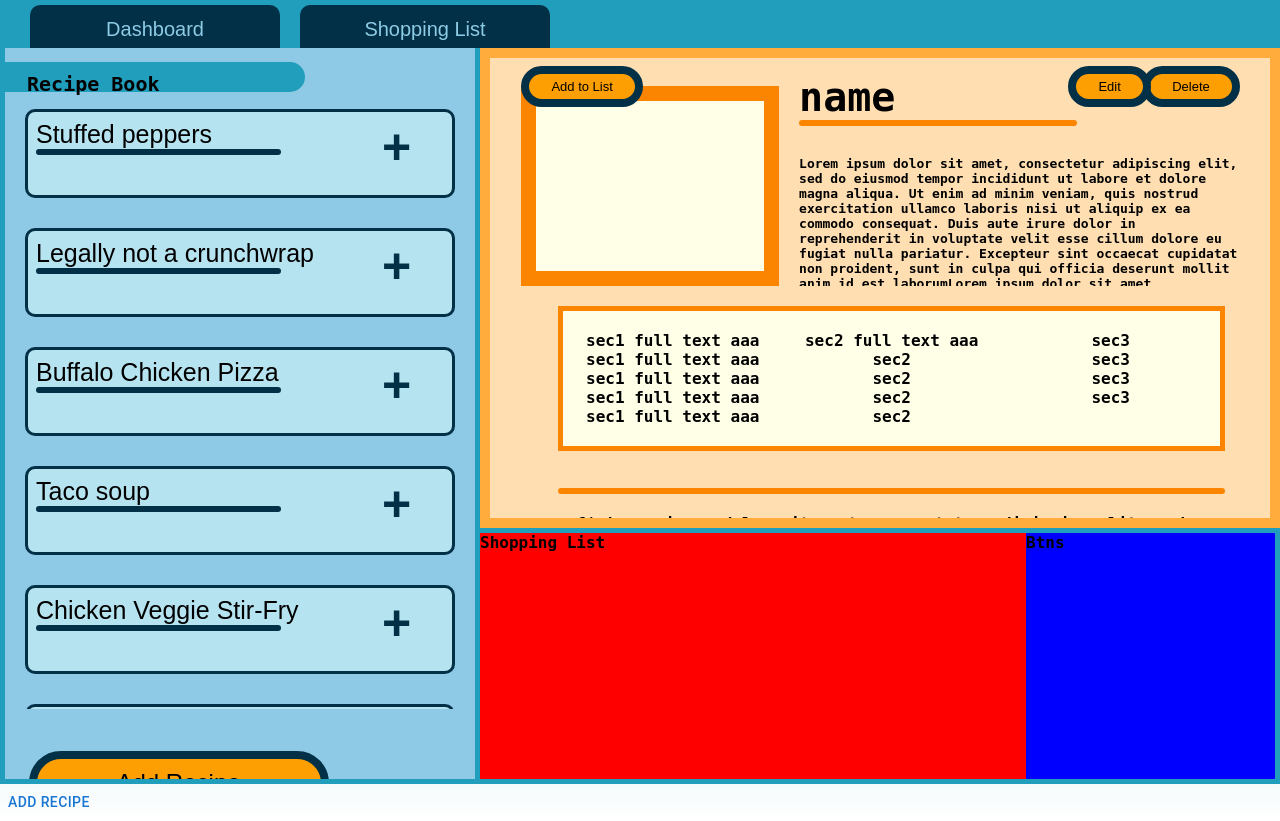
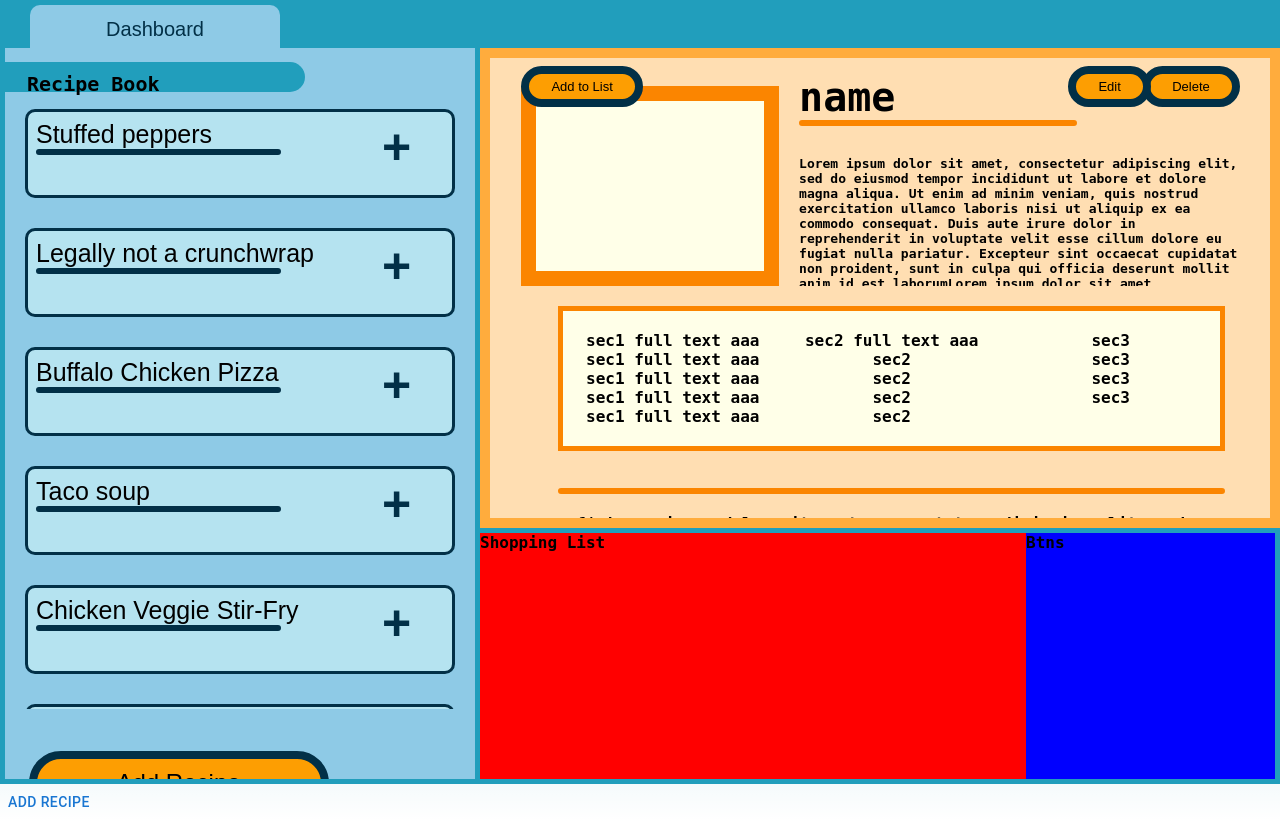
Before and after one commit to TWeiss21/CS458S23-Phood, a Next.js app: page / in a window 1280 px wide. Built offline with nearby package versions, Linux system fonts and the light colour scheme.

Commit message:
Header update
PHOOD-80 Shopping list has been removed from header, and Dashboard has been "selected" permanently.

```diff
--- a/components/Header.jsx
+++ b/components/Header.jsx
@@ -6,9 +6,6 @@ const Header = () => {
     <div className="headerDiv">
       <button className="btn">Dashboard</button>
       </div>
-    <div className="headerDiv SL">
-      <button className="btn">Shopping List</button>
-    </div>
     </div>
   );
 };
--- a/styles/header.css
+++ b/styles/header.css
@@ -8,8 +8,8 @@
     margin-left: 300px;
   }
   .btn{
-    background-color: #023047;
-    color: #8ecbe6;
+    background-color: #8ecae6;
+    color: #023047;
     width: 250px;
     height: 50px;
     border:none;
@@ -19,14 +19,14 @@
     transition:.3s;
   }
   .btn:focus{
-    background-color: #8ecae6;
-    color:#023047;
+    /* background-color: #8ecae6;
+    color:#023047; */
   }
   .btn:hover{
-    background-color:#ffdeb2;
-    color:#023047;
+    /* background-color:#ffdeb2;
+    color:#023047; */
   }
   .btn:active{
-    background-color: #012232;
-    color: #219ebc;
+    /* background-color: #012232;
+    color: #219ebc; */
   }
```
